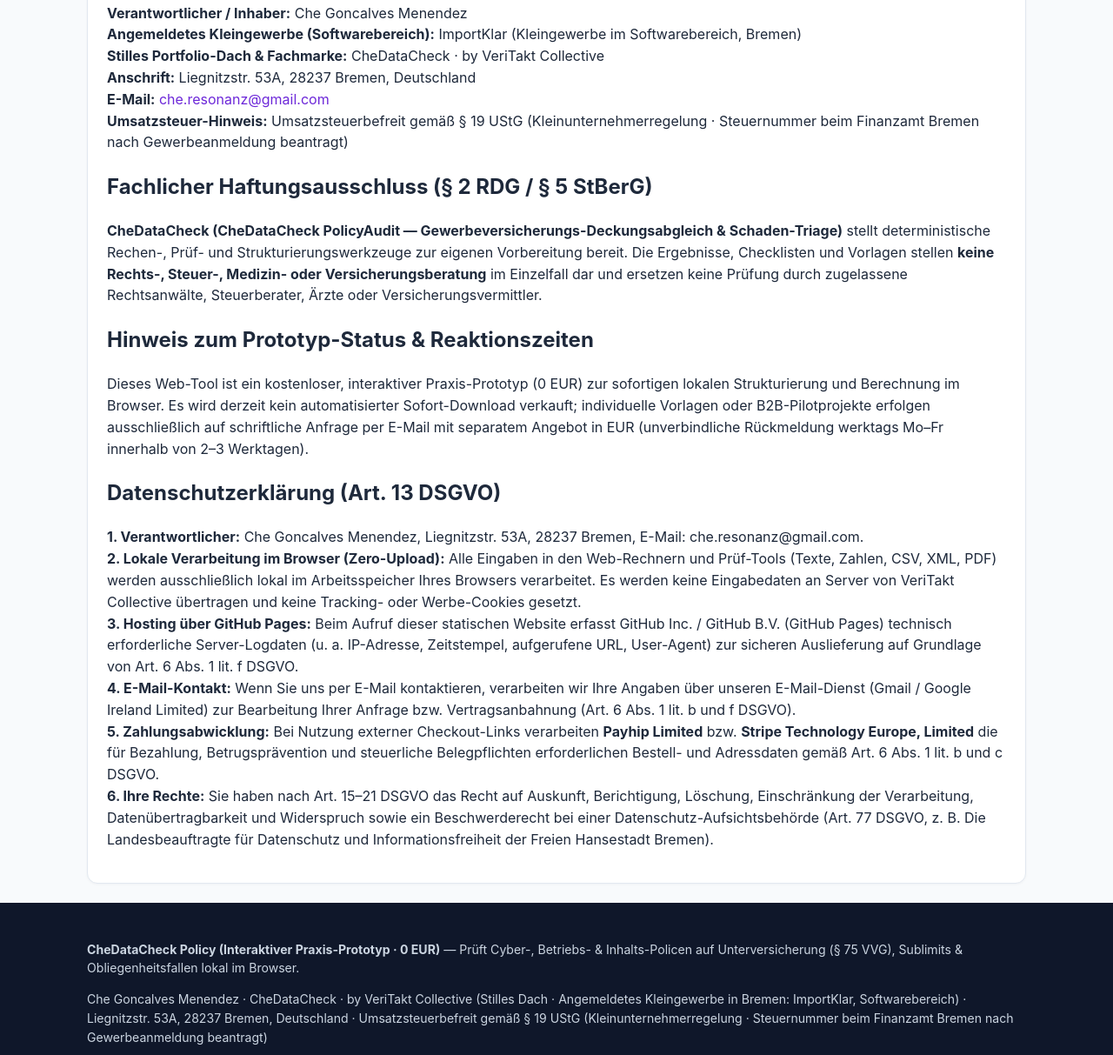
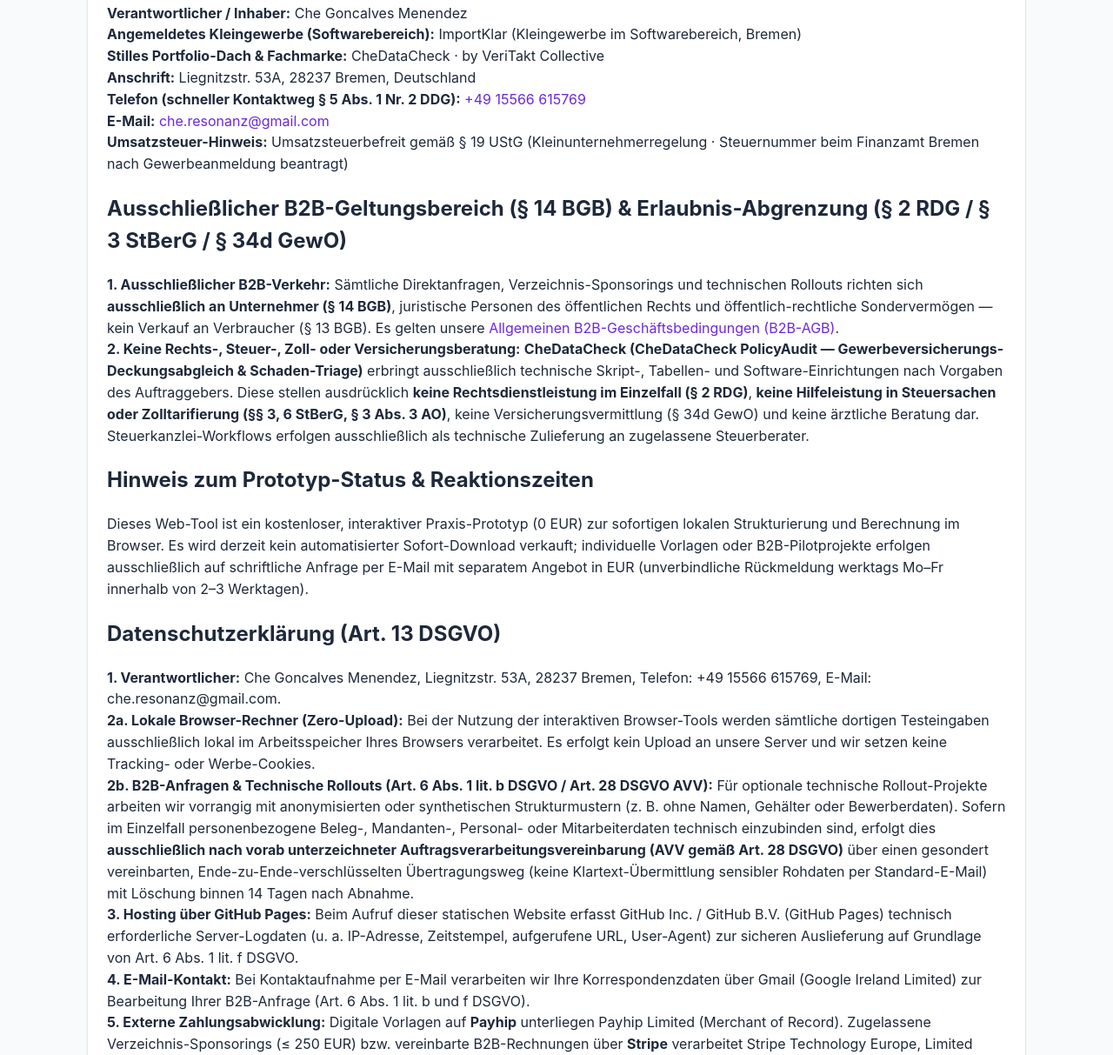
Before and after one commit to cheresonanz-design/chedatacheck-policy-audit, a plain HTML site: page legal/index.html in a window 1280 px wide. Shown: the part 325-1538 px from the top of the page at 87% size. Drawn offline with Linux system fonts and the light colour scheme.

Commit message:
Deploy chedatacheck-policy-audit (2026-11-24 07:02:41)

```diff
--- a/legal/index.html
+++ b/legal/index.html
@@ -29,15 +29,20 @@
         <strong>Angemeldetes Kleingewerbe (Softwarebereich):</strong> ImportKlar (Kleingewerbe im Softwarebereich, Bremen)<br />
         <strong>Stilles Portfolio-Dach &amp; Fachmarke:</strong> CheDataCheck · by VeriTakt Collective<br />
         <strong>Anschrift:</strong> Liegnitzstr. 53A, 28237 Bremen, Deutschland<br />
+        <strong>Telefon (schneller Kontaktweg § 5 Abs. 1 Nr. 2 DDG):</strong> <a href="tel:+4915566615769">+49 15566 615769</a><br />
         <strong>E-Mail:</strong> <a href="mailto:che.resonanz@gmail.com">che.resonanz@gmail.com</a><br />
         <strong>Umsatzsteuer-Hinweis:</strong> Umsatzsteuerbefreit gemäß § 19 UStG (Kleinunternehmerregelung · Steuernummer beim Finanzamt Bremen nach Gewerbeanmeldung beantragt)
       </p>
 
-      <h2>Fachlicher Haftungsausschluss (§ 2 RDG / § 5 StBerG)</h2>
+      <h2>Ausschließlicher B2B-Geltungsbereich (§ 14 BGB) &amp; Erlaubnis-Abgrenzung (§ 2 RDG / § 3 StBerG / § 34d GewO)</h2>
       <p>
-        <strong>CheDataCheck (CheDataCheck PolicyAudit — Gewerbeversicherungs-Deckungsabgleich &amp; Schaden-Triage)</strong> stellt deterministische Rechen-, Prüf- und Strukturierungswerkzeuge zur eigenen Vorbereitung bereit.
-        Die Ergebnisse, Checklisten und Vorlagen stellen <strong>keine Rechts-, Steuer-, Medizin- oder Versicherungsberatung</strong> im Einzelfall dar
-        und ersetzen keine Prüfung durch zugelassene Rechtsanwälte, Steuerberater, Ärzte oder Versicherungsvermittler.
+        <strong>1. Ausschließlicher B2B-Verkehr:</strong> Sämtliche Direktanfragen, Verzeichnis-Sponsorings und technischen Rollouts richten sich
+        <strong>ausschließlich an Unternehmer (§ 14 BGB)</strong>, juristische Personen des öffentlichen Rechts und öffentlich-rechtliche Sondervermögen — kein Verkauf an Verbraucher (§ 13 BGB).
+        Es gelten unsere <a href="https://cheresonanz-design.github.io/opskanon-directory/agb/" target="_blank" rel="noopener">Allgemeinen B2B-Geschäftsbedingungen (B2B-AGB)</a>.<br />
+        <strong>2. Keine Rechts-, Steuer-, Zoll- oder Versicherungsberatung:</strong> <strong>CheDataCheck (CheDataCheck PolicyAudit — Gewerbeversicherungs-Deckungsabgleich &amp; Schaden-Triage)</strong> erbringt ausschließlich
+        technische Skript-, Tabellen- und Software-Einrichtungen nach Vorgaben des Auftraggebers. Diese stellen ausdrücklich <strong>keine Rechtsdienstleistung im Einzelfall (§ 2 RDG)</strong>,
+        <strong>keine Hilfeleistung in Steuersachen oder Zolltarifierung (§§ 3, 6 StBerG, § 3 Abs. 3 AO)</strong>, keine Versicherungsvermittlung (§ 34d GewO) und keine ärztliche Beratung dar.
+        Steuerkanzlei-Workflows erfolgen ausschließlich als technische Zulieferung an zugelassene Steuerberater.
       </p>
 
       <h2>Hinweis zum Prototyp-Status &amp; Reaktionszeiten</h2>
@@ -49,18 +54,18 @@
 
       <h2>Datenschutzerklärung (Art. 13 DSGVO)</h2>
       <p>
-        <strong>1. Verantwortlicher:</strong> Che Goncalves Menendez, Liegnitzstr. 53A, 28237 Bremen, E-Mail: che.resonanz@gmail.com.<br />
-        <strong>2. Lokale Verarbeitung im Browser (Zero-Upload):</strong> Alle Eingaben in den Web-Rechnern und Prüf-Tools (Texte, Zahlen, CSV, XML, PDF)
-        werden ausschließlich lokal im Arbeitsspeicher Ihres Browsers verarbeitet. Es werden keine Eingabedaten an Server von VeriTakt Collective übertragen
-        und keine Tracking- oder Werbe-Cookies gesetzt.<br />
+        <strong>1. Verantwortlicher:</strong> Che Goncalves Menendez, Liegnitzstr. 53A, 28237 Bremen, Telefon: +49 15566 615769, E-Mail: che.resonanz@gmail.com.<br />
+        <strong>2a. Lokale Browser-Rechner (Zero-Upload):</strong> Bei der Nutzung der interaktiven Browser-Tools werden sämtliche dortigen Testeingaben
+        ausschließlich lokal im Arbeitsspeicher Ihres Browsers verarbeitet. Es erfolgt kein Upload an unsere Server und wir setzen keine Tracking- oder Werbe-Cookies.<br />
+        <strong>2b. B2B-Anfragen &amp; Technische Rollouts (Art. 6 Abs. 1 lit. b DSGVO / Art. 28 DSGVO AVV):</strong> Für optionale technische Rollout-Projekte arbeiten wir
+        vorrangig mit anonymisierten oder synthetischen Strukturmustern (z. B. ohne Namen, Gehälter oder Bewerberdaten). Sofern im Einzelfall personenbezogene Beleg-, Mandanten-,
+        Personal- oder Mitarbeiterdaten technisch einzubinden sind, erfolgt dies <strong>ausschließlich nach vorab unterzeichneter Auftragsverarbeitungsvereinbarung (AVV gemäß Art. 28 DSGVO)</strong>
+        über einen gesondert vereinbarten, Ende-zu-Ende-verschlüsselten Übertragungsweg (keine Klartext-Übermittlung sensibler Rohdaten per Standard-E-Mail) mit Löschung binnen 14 Tagen nach Abnahme.<br />
         <strong>3. Hosting über GitHub Pages:</strong> Beim Aufruf dieser statischen Website erfasst GitHub Inc. / GitHub B.V. (GitHub Pages) technisch erforderliche
         Server-Logdaten (u. a. IP-Adresse, Zeitstempel, aufgerufene URL, User-Agent) zur sicheren Auslieferung auf Grundlage von Art. 6 Abs. 1 lit. f DSGVO.<br />
-        <strong>4. E-Mail-Kontakt:</strong> Wenn Sie uns per E-Mail kontaktieren, verarbeiten wir Ihre Angaben über unseren E-Mail-Dienst (Gmail / Google Ireland Limited)
-        zur Bearbeitung Ihrer Anfrage bzw. Vertragsanbahnung (Art. 6 Abs. 1 lit. b und f DSGVO).<br />
-        <strong>5. Zahlungsabwicklung:</strong> Bei Nutzung externer Checkout-Links verarbeiten <strong>Payhip Limited</strong> bzw. <strong>Stripe Technology Europe, Limited</strong>
-        die für Bezahlung, Betrugsprävention und steuerliche Belegpflichten erforderlichen Bestell- und Adressdaten gemäß Art. 6 Abs. 1 lit. b und c DSGVO.<br />
-        <strong>6. Ihre Rechte:</strong> Sie haben nach Art. 15–21 DSGVO das Recht auf Auskunft, Berichtigung, Löschung, Einschränkung der Verarbeitung,
-        Datenübertragbarkeit und Widerspruch sowie ein Beschwerderecht bei einer Datenschutz-Aufsichtsbehörde (Art. 77 DSGVO, z. B. Die Landesbeauftragte für Datenschutz und Informationsfreiheit der Freien Hansestadt Bremen).
+        <strong>4. E-Mail-Kontakt:</strong> Bei Kontaktaufnahme per E-Mail verarbeiten wir Ihre Korrespondenzdaten über Gmail (Google Ireland Limited) zur Bearbeitung Ihrer B2B-Anfrage (Art. 6 Abs. 1 lit. b und f DSGVO).<br />
+        <strong>5. Externe Zahlungsabwicklung:</strong> Digitale Vorlagen auf <strong>Payhip</strong> unterliegen Payhip Limited (Merchant of Record). Zugelassene Verzeichnis-Sponsorings (&le; 250 EUR) bzw. vereinbarte B2B-Rechnungen über <strong>Stripe</strong> verarbeitet Stripe Technology Europe, Limited gemäß Art. 6 Abs. 1 lit. b und c DSGVO.<br />
+        <strong>6. Ihre Rechte:</strong> Sie haben nach Art. 15–21 DSGVO das Recht auf Auskunft, Berichtigung, Löschung, Einschränkung, Datenübertragbarkeit und Widerspruch sowie ein Beschwerderecht bei der Aufsichtsbehörde (Art. 77 DSGVO, z. B. Die Landesbeauftragte für Datenschutz und Informationsfreiheit der Freien Hansestadt Bremen).
       </p>
     </div>
     </main>
```
